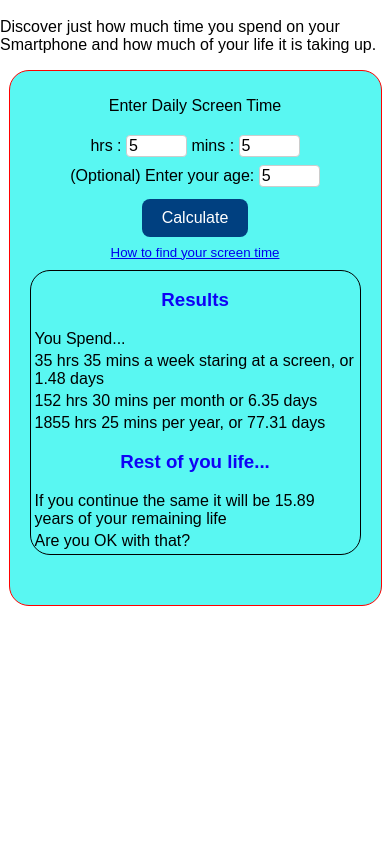
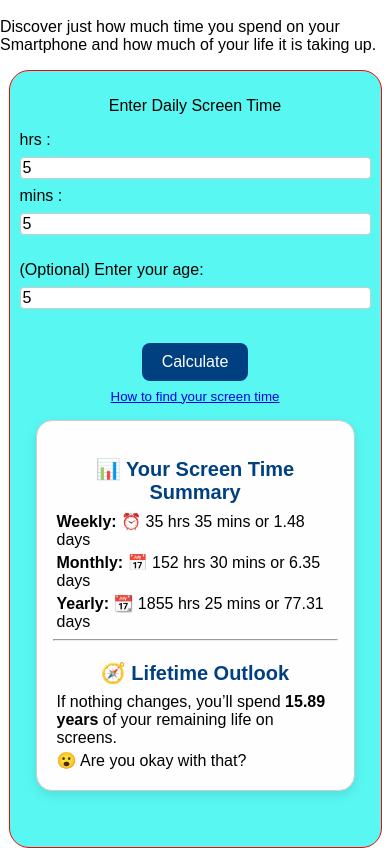
Before and after one commit to carl-travelbetter/screentime-calculator, a plain HTML site: page index.html in a window 390 px wide. Both pictures are taken after typing "5", "5", "5" into the empty fields and a click on the button "Calculate". Shown: the part 40-888 px from the top of the page. Before the commit the page ends 844 px from the top, so only its background shows below. Drawn offline with Linux system fonts and the light colour scheme.

Commit message:
Add files via upload

```diff
--- a/stcalc.css
+++ b/stcalc.css
@@ -12,10 +12,12 @@ body {
 
 .resultsCard {
     font-size:1rem;
-    margin:10px; auto;
-    max-width:95%;
-    border-radius:20px;
-    border:solid 1px;
+    margin:1rem; auto;
+    padding: 1rem;
+    border-radius: 16px;
+    border: 1px solid #ccc;
+    background-color: #fefefe;
+    box-shadow: 0 4px 12px rgba(0,0,0,0.1);
 }
 
 .resultsCard p {
@@ -26,9 +28,10 @@ body {
 }
 
 .resultsCard h3 {
-    color: #0f02f5;
-    text-align:centre;
-
+    color: #004080;
+    text-align: center;
+    font-size: 1.25rem;
+    margin-bottom: 0.5rem;
 }
 
 .results {
@@ -81,3 +84,16 @@ select {
 .calcbutton:hover {
   background-color: #0066cc;
 }
+
+@media screen and (max-width: 480px) {
+    .stcalc input, .stcalc label {
+        display: block;
+        width: 100%;
+        text-align: left;
+        margin-bottom: 0.5rem;
+    }
+
+    .time {
+        max-width: 100%;
+    }
+}
--- a/stcalc.js
+++ b/stcalc.js
@@ -91,13 +91,13 @@ function calculateYear(dailyMinutes)
     else
     {
         takeAwayMins = +yearMinsToHours * 60;
-        minPerYear = +minsYearCalc - +takeAwayMins;
+        minsPerYear = +minsYearCalc - +takeAwayMins;
         hrsPerYear = +yearMinsToHours;
         console.log("TakeAwayMins "+takeAwayMins);
-        console.log("MinResultYear "+minPerYear);
+        console.log("MinResultYear "+minsPerYear);
         console.log("HrsResultsYear "+hrsPerYear);
     }
-    console.log("C365D: Results "+hrsPerYear+"hrs "+minPerYear+"mins");
+    console.log("C365D: Results "+hrsPerYear+"hrs "+minsPerYear+"mins");
     //let totalMinutes = (hrsYearCalc * 60)+ +minsYearCalc;
     let days = calcDays(minsYearCalc);
     //set Year Days for LifeTime calcDays
@@ -193,16 +193,13 @@ function outputResults()
     {
         cardDay.classList.add("resultsCard");
             cardDay.innerHTML = `
-                <h3>Results</h3>
-                <p>You Spend...</p>
-                <p>${hrsPerWeek} hrs ${minsPerWeek} mins a week staring at a screen, or
-                ${daysPerWeek} days</p>
-                <p>${hrsPerMonth} hrs ${minsPerMonth} mins per month or ${daysPerMonth} days</p>
-                <p>${hrsPerYear} hrs ${minPerYear} mins per year,
-                or ${daysPerYear} days</p>
-                <h3>Life Time</h3>
-                <p>This is ${lifeTimeDays} days across a fifty year adult lifetime</p>
-                <p>This is <strong> ${lifeTimeYears} years </strong> of you life staring at your Phone Screen</p>
+                <h3>📊 Your Screen Time Summary</h3>
+                <p><strong>Weekly:</strong> ⏰ <span>${hrsPerWeek} hrs ${minsPerWeek} mins</span> or <span>${daysPerWeek} days</span></p>
+                <p><strong>Monthly:</strong> 📅 <span>${hrsPerMonth} hrs ${minsPerMonth} mins</span> or <span>${daysPerMonth} days</span></p>
+                <p><strong>Yearly:</strong> 📆 <span>${hrsPerYear} hrs ${minsPerYear} mins</span> or <span>${daysPerYear} days</span></p>
+                <hr>
+                <h3>📈 Over a 50-Year Lifetime</h3>
+                <p>You could spend up to <strong>${lifeTimeDays} days</strong> (that’s around <strong>${lifeTimeYears} years</strong>) on screens.</p>
             `;
         output.appendChild(cardDay);
     }
@@ -210,16 +207,14 @@ function outputResults()
     {
         cardDay.classList.add("resultsCard");
             cardDay.innerHTML = `
-                <h3>Results</h3>
-                <p>You Spend...</p>
-                <p>${hrsPerWeek} hrs ${minsPerWeek} mins a week staring at a screen, or
-                ${daysPerWeek} days</p>
-                <p>${hrsPerMonth} hrs ${minsPerMonth} mins per month or ${daysPerMonth} days</p>
-                <p>${hrsPerYear} hrs ${minPerYear} mins per year,
-                or ${daysPerYear} days</p>
-                <h3>Rest of you life...</h3>
-                <p>If you continue the same it will be ${restOfYourLifeScreenTime} years of your remaining life </p>
-                <p>Are you OK with that?</p>
+                <h3>📊 Your Screen Time Summary</h3>
+                <p><strong>Weekly:</strong> ⏰ <span>${hrsPerWeek} hrs ${minsPerWeek} mins</span> or <span>${daysPerWeek} days</span></p>
+                <p><strong>Monthly:</strong> 📅 <span>${hrsPerMonth} hrs ${minsPerMonth} mins</span> or <span>${daysPerMonth} days</span></p>
+                <p><strong>Yearly:</strong> 📆 <span>${hrsPerYear} hrs ${minsPerYear} mins</span> or <span>${daysPerYear} days</span></p>
+                <hr>
+                <h3>🧭 Lifetime Outlook</h3>
+                <p>If nothing changes, you’ll spend <strong>${restOfYourLifeScreenTime} years</strong> of your remaining life on screens.</p>
+                    <p>😮 Are you okay with that?</p>
             `;
         output.appendChild(cardDay);
     }
```
